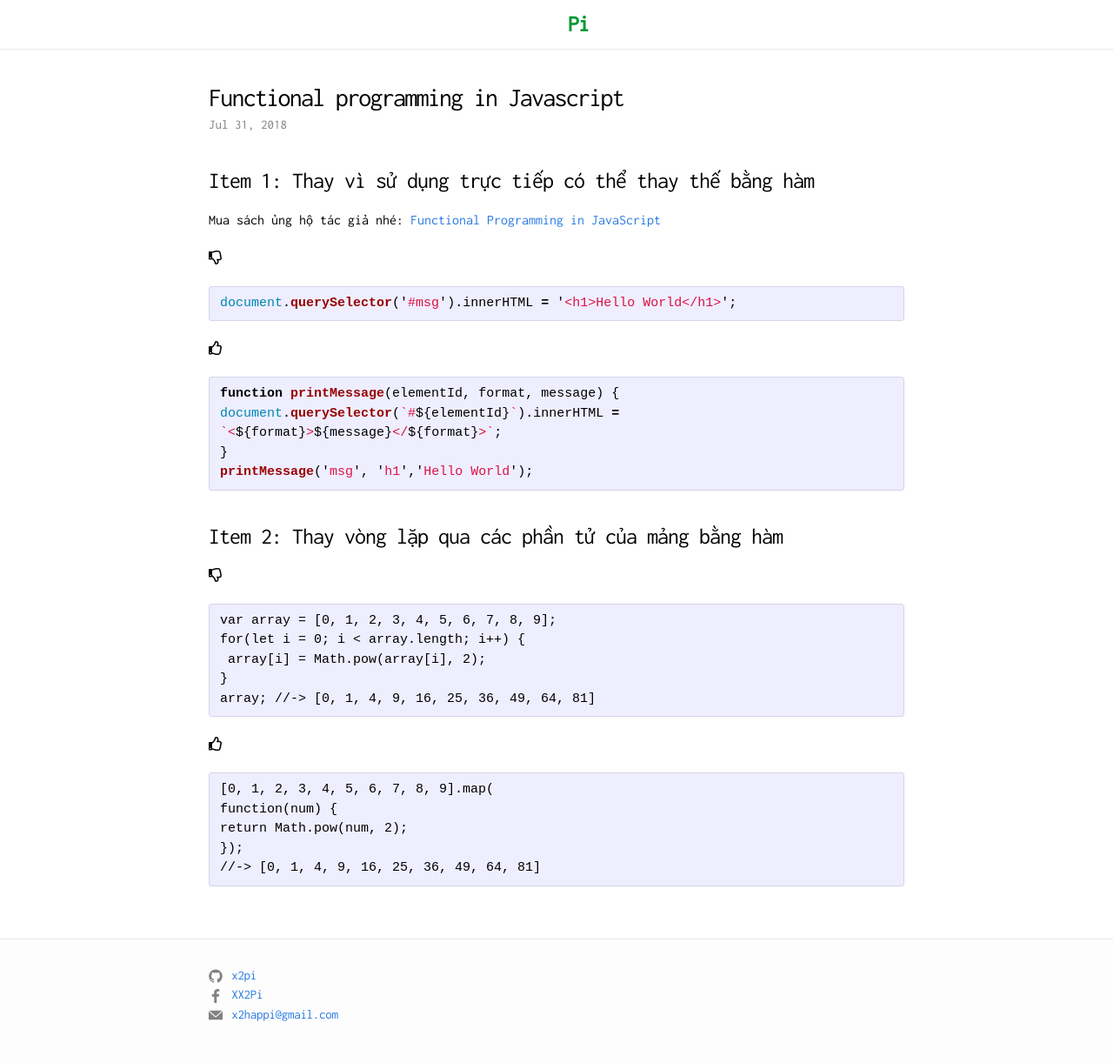
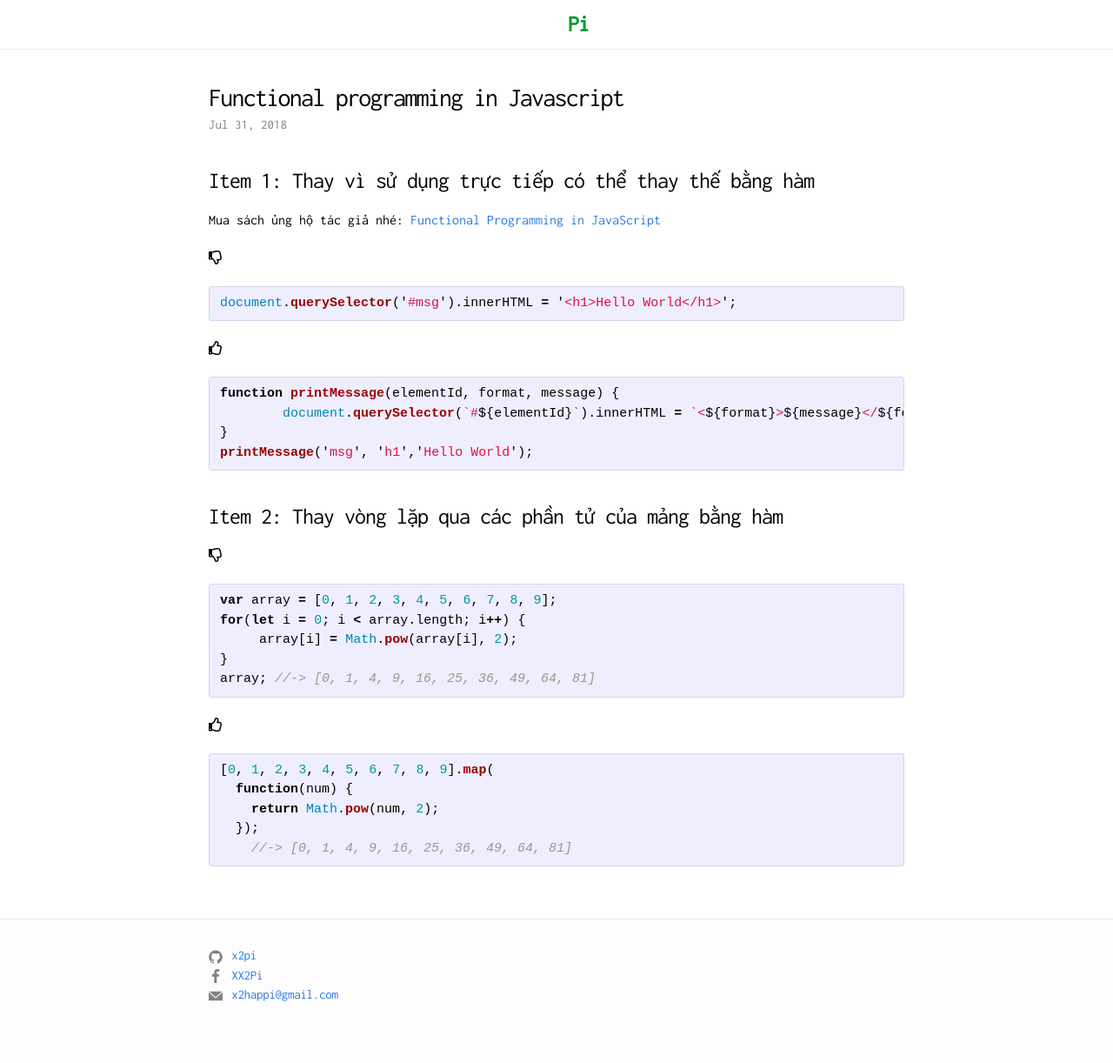
Before and after one commit to x2pi/x2pi.github.io, a Jekyll site: the page built from _posts/2018-07-31-functional-programming-in-javascript.md, in a window 1280 px wide. Shown: the whole page at 87% size. Built offline with Jekyll 4.4.1, drawn with Linux system fonts in a browser that asks for light colours; nearby versions of some CDN libraries; comment, search, counter and statistics services are not loaded; after the commit the page ends 1200 px from its top, so only the background shows below that.

Commit message:
Update from Forestry.io - Updated functional-programming-in-javascript.md

````diff
--- a/_posts/2018-07-31-functional-programming-in-javascript.md
+++ b/_posts/2018-07-31-functional-programming-in-javascript.md
@@ -23,8 +23,7 @@ document.querySelector('#msg').innerHTML = '<h1>Hello World</h1>';
 
 ```javascript
 function printMessage(elementId, format, message) {
-document.querySelector(`#${elementId}`).innerHTML =
-`<${format}>${message}</${format}>`;
+	document.querySelector(`#${elementId}`).innerHTML = `<${format}>${message}</${format}>`;
 }
 printMessage('msg', 'h1','Hello World');
 ```
@@ -33,16 +32,19 @@ printMessage('msg', 'h1','Hello World');
 
 <i class="far fa-thumbs-down"></i>
 
-    var array = [0, 1, 2, 3, 4, 5, 6, 7, 8, 9];
-    for(let i = 0; i < array.length; i++) {
+```javascript
+var array = [0, 1, 2, 3, 4, 5, 6, 7, 8, 9];
+for(let i = 0; i < array.length; i++) {
      array[i] = Math.pow(array[i], 2);
-    }
-    array; //-> [0, 1, 4, 9, 16, 25, 36, 49, 64, 81]
-
+}
+array; //-> [0, 1, 4, 9, 16, 25, 36, 49, 64, 81]
+```
 <i class="far fa-thumbs-up"></i>
 
-    [0, 1, 2, 3, 4, 5, 6, 7, 8, 9].map(
-    function(num) {
+```javascript
+[0, 1, 2, 3, 4, 5, 6, 7, 8, 9].map(
+  function(num) {
     return Math.pow(num, 2);
-    });
+  });
     //-> [0, 1, 4, 9, 16, 25, 36, 49, 64, 81]
+```
````
